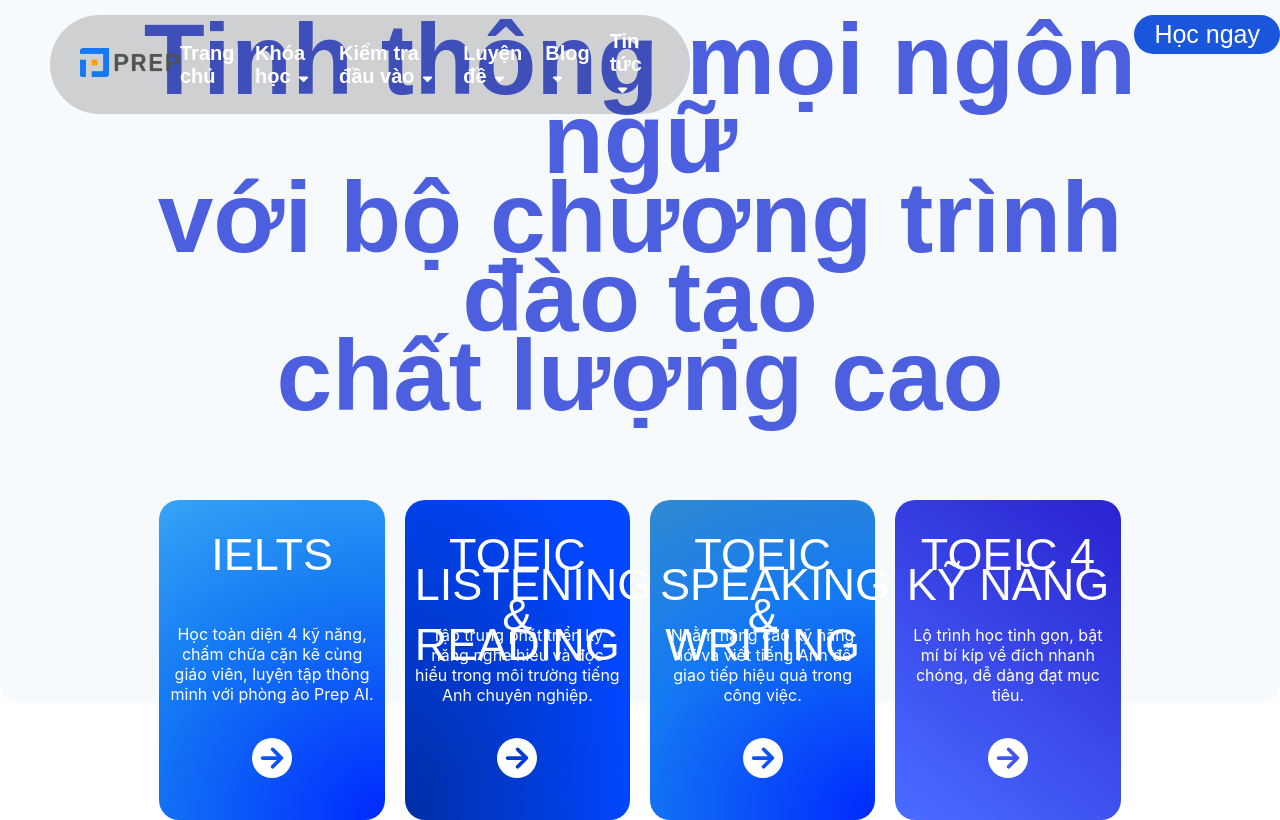
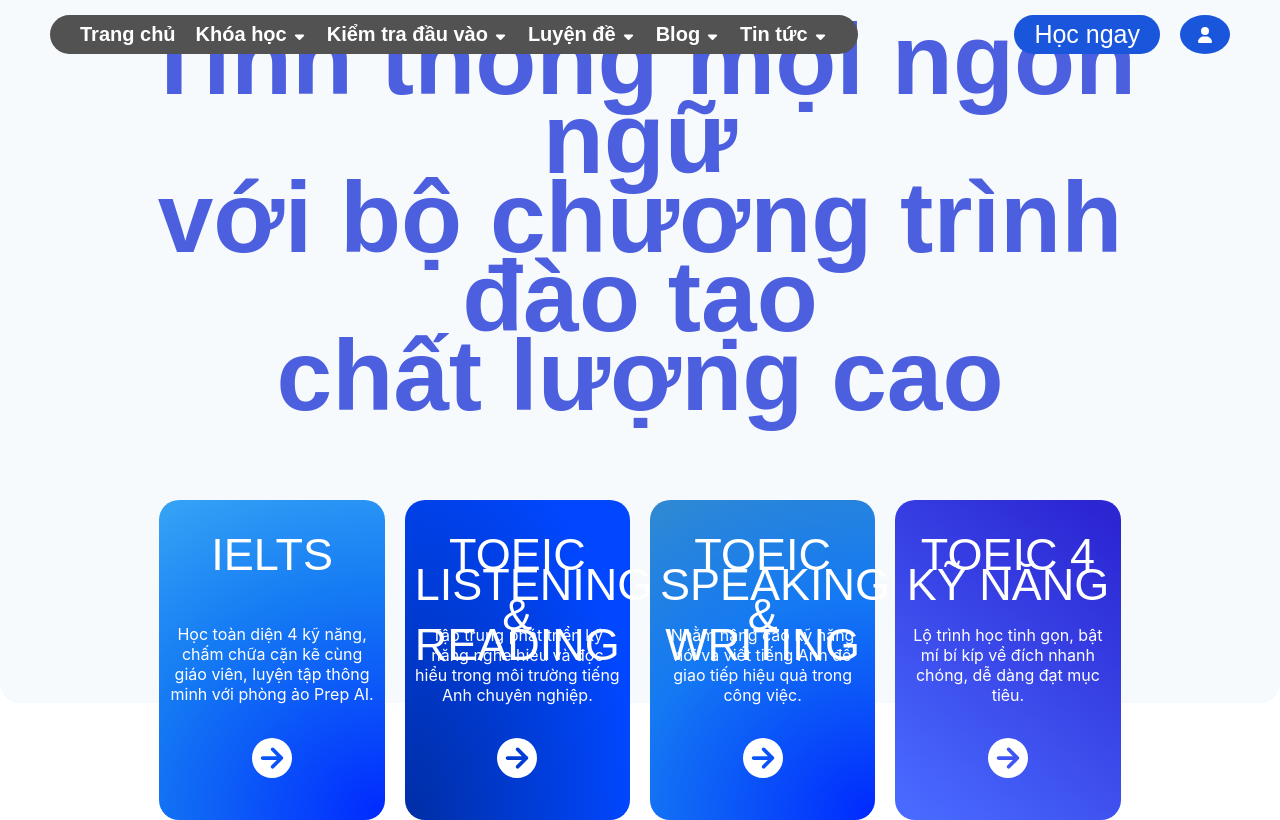
Before and after one commit to kamishirosherrie/elearning-ui, a React (Create React App) app: page / in a window 1280 px wide. Built offline with nearby package versions, Linux system fonts and the light colour scheme; sample sign-in values are in the browser's storage; a web font is replaced by a local one.

Commit message:
create sidebar

```diff
--- a/public/index.html
+++ b/public/index.html
@@ -23,7 +23,7 @@
       work correctly both with client-side routing and a non-root public URL.
       Learn how to configure a non-root public URL by running `npm run build`.
     -->
-        <title>React App</title>
+        <title>Edu English</title>
     </head>
     <body>
         <noscript>You need to enable JavaScript to run this app.</noscript>
--- a/src/components/Dashboard/Dashboard.js
+++ b/src/components/Dashboard/Dashboard.js
@@ -1,19 +1,14 @@
 import React, { useContext } from 'react'
 import AuthContext from '../../context/AuthContext'
-import { useNavigate } from 'react-router-dom'
+import Sidebar from '../../layouts/Sidebar/Sidebar'
 
 const Dashboard = () => {
-    const { user, logout } = useContext(AuthContext)
-    const navigate = useNavigate()
+    const { user } = useContext(AuthContext)
 
-    const handleLogout = () => {
-        logout()
-        navigate('/')
-    }
     return (
         <div className="dashboard">
+            <Sidebar />
             <h2>Chào mừng, {user?.email}!</h2>
-            <button onClick={handleLogout}>Đăng xuất</button>
         </div>
     )
 }
--- /dev/null
+++ b/src/components/Icon/Icon.js
@@ -0,0 +1,20 @@
+export const UserSecurityIcon = ({ width, height, className }) => (
+    <svg xmlns="http://www.w3.org/2000/svg" width={width} height={height} className={className} viewBox="0 0 24 24" fill="none">
+        <path
+            opacity="0.4"
+            d="M9.6906 1.52364C11.1197 0.677343 12.8803 0.677343 14.3094 1.52364L19.6906 4.71039C21.1197 5.55668 22 7.12069 22 8.81328V15.1868C22 16.8794 21.1197 18.4434 19.6906 19.2897L14.3094 22.4764C12.8803 23.3227 11.1197 23.3227 9.6906 22.4764L4.3094 19.2897C2.88034 18.4434 2 16.8794 2 15.1868V8.81328C2 7.12069 2.88034 5.55668 4.3094 4.71039L9.6906 1.52364Z"
+            fill="#0071F9"
+        ></path>
+        <path
+            d="M9.6906 22.4761C11.1197 23.3224 12.8803 23.3224 14.3094 22.4761L19.0011 19.6977C17.6035 17.2199 14.9915 15.553 12 15.553C9.00846 15.553 6.39651 17.2199 4.99884 19.6977L9.6906 22.4761Z"
+            fill="#0071F9"
+        ></path>
+        <circle cx="3.33333" cy="3.33333" r="3.33333" transform="matrix(1 0 0 -1 8.66669 13.1111)" fill="#0071F9"></circle>
+    </svg>
+)
+
+export const UserIcon = ({ width, height, className }) => (
+    <svg xmlns="http://www.w3.org/2000/svg" viewBox="0 0 448 512" width={width} height={height} className={className}>
+        <path d="M224 256A128 128 0 1 0 224 0a128 128 0 1 0 0 256zm-45.7 48C79.8 304 0 383.8 0 482.3C0 498.7 13.3 512 29.7 512l388.6 0c16.4 0 29.7-13.3 29.7-29.7C448 383.8 368.2 304 269.7 304l-91.4 0z" />
+    </svg>
+)
--- a/src/layouts/HeaderOnly/HeaderOnly.js
+++ b/src/layouts/HeaderOnly/HeaderOnly.js
@@ -4,14 +4,20 @@
 import classNames from 'classnames/bind'
 import { image } from '../../assets/images/image'
 import { ArrowDown } from '../../components/Icons/Icon'
-import { useState } from 'react'
+import { useContext, useState } from 'react'
 import Login from '../../components/Login/Login'
+import AuthContext from '../../context/AuthContext'
+import { FontAwesomeIcon } from '@fortawesome/react-fontawesome'
+import { faUser } from '@fortawesome/free-solid-svg-icons'
+import { Link } from 'react-router-dom'
 
 const cx = classNames.bind(styles)
 Modal.setAppElement('#root')
 
 function HeaderOnly() {
     const [isOpen, setIsOpen] = useState(false)
+
+    const { user } = useContext(AuthContext)
 
     const handleLogin = () => {
         setIsOpen(true)
@@ -115,6 +121,13 @@
                     <button className={cx('start-now')} onClick={handleLogin}>
                         Học ngay
                     </button>
+                    {user ? (
+                        <div className={cx('user')}>
+                            <Link to="/my-account" className={cx('user-icon')}>
+                                <FontAwesomeIcon icon={faUser} />
+                            </Link>
+                        </div>
+                    ) : null}
                 </div>
             </div>
             <Login isOpen={isOpen} closeModal={closeModal} setIsOpen={setIsOpen} />
--- a/src/layouts/HeaderOnly/HeaderOnly.module.scss
+++ b/src/layouts/HeaderOnly/HeaderOnly.module.scss
@@ -4,7 +4,7 @@
 .wrapper {
     .navbar {
         display: flex;
-        position: absolute;
+        position: fixed;
         font-family: $dongle;
         margin-top: 15px;
         z-index: 999;
@@ -12,14 +12,14 @@
         width: 100%;
         .menu {
             display: flex;
-            background-color: rgb(0 0 0 / 0.17);
-            width: 50%;
-            padding: 15px 30px;
+            background-color: rgb(82 82 82);
+            padding: 0 30px;
             margin-left: 50px;
             border-radius: 60px;
             justify-content: space-between;
             .logo {
                 align-content: center;
+                display: none;
             }
             .menu-list {
                 position: relative;
@@ -60,6 +60,9 @@
                 }
             }
         }
+        .button {
+            margin-right: 50px;
+            display: flex;
             .start-now {
                 background-color: rgb(26 86 219 / 1);
                 padding: 5px 20px;
@@ -69,5 +72,22 @@
                 font-size: 25px;
                 font-family: $dongle;
             }
+            .user {
+                margin-left: 20px;
+                background-color: rgb(26, 86, 219);
+                width: 50px;
+                border-radius: 50%;
+                position: relative;
+                .user-icon {
+                    color: white;
+                    position: absolute;
+                    display: block;
+                    height: 16px;
+                    top: 50%;
+                    left: 50%;
+                    transform: translate(-50%, -50%);
                 }
             }
+        }
+    }
+}
--- /dev/null
+++ b/src/layouts/Sidebar/Sidebar.js
@@ -0,0 +1,42 @@
+import { UserSecurityIcon } from '../../components/Icon/Icon'
+import { Link } from 'react-router-dom'
+import { useContext } from 'react'
+import AuthContext from '../../context/AuthContext'
+
+import classNames from 'classnames/bind'
+import styles from './Sidebar.module.scss'
+
+const cx = classNames.bind(styles)
+
+function Sidebar() {
+    const { logout } = useContext(AuthContext)
+    const handleLogout = () => {
+        logout()
+    }
+    return (
+        <div className={cx('wrapper')}>
+            <div className={cx('navbar')}>
+                <div className={cx('navbar-item')}>
+                    <UserSecurityIcon className={cx('icon')} width={24} height={24} />
+                    <Link to="/my-account" className={cx('navbar-link')}>
+                        Tài khoản của tôi
+                    </Link>
+                </div>
+                <div className={cx('navbar-item')}>
+                    <UserSecurityIcon className={cx('icon')} width={24} height={24} />
+                    <Link to="/my-account" className={cx('navbar-link')}>
+                        Khoá học của tôi
+                    </Link>
+                </div>
+                <div className={cx('navbar-item')}>
+                    <UserSecurityIcon className={cx('icon')} width={24} height={24} />
+                    <Link to="/" className={cx('navbar-link')} onClick={handleLogout}>
+                        Đăng xuất
+                    </Link>
+                </div>
+            </div>
+        </div>
+    )
+}
+
+export default Sidebar
--- a/src/pages/Courses/Course.js
+++ b/src/pages/Courses/Course.js
@@ -26,7 +26,7 @@
     }, [slug])
     return (
         <div className={cx('wrapper')}>
-            <Header />
+            {/* <Header /> */}
             <h1>{course.title}</h1>
             <h1>{course.description}</h1>
             <ListLesson slug={slug} />
--- a/src/pages/Quizze/Quizze.js
+++ b/src/pages/Quizze/Quizze.js
@@ -62,29 +62,27 @@
         }
     }
 
-    const handleBack = () => {}
-
     return (
         <div className={cx('wrapper')}>
             <div className={cx('header')}>
                 <h1>{quizze.title}</h1>
-                <button onClick={handleBack}>Quay lại</button>
+                <button onClick={() => window.history.back()}>Back</button>
                 <div className={cx('count')}>
-                    Tổng số: {Object.keys(selectedAnswer).length}/{questions.length}
+                    Total: {Object.keys(selectedAnswer).length}/{questions.length}
                 </div>
                 <button type="submit" onClick={handleSubmit}>
-                    Nộp bài
+                    Submit
                 </button>
             </div>
             <div className={cx('content')}>
-                {questions.map((question) => (
+                {questions.map((question, indexQuestion) => (
                     <div className={cx('question-wrapper')} key={question._id}>
                         <div className={cx('question')}>
-                            <h3>Question {question._id + 1}</h3>
+                            <h3>Question {indexQuestion + 1}</h3>
                             <span>{question.question}</span>
                         </div>
                         <div className={cx('answer')}>
-                            {question.answer.map((answer) => (
+                            {question.answer.map((answer, indexAnswer) => (
                                 <div className={cx('answer-item')} key={answer._id}>
                                     <input
                                         type="radio"
@@ -95,7 +93,7 @@
                                         checked={selectedAnswer[question._id] === answer.text}
                                     />
                                     <label htmlFor={answer.text + answer._id}>
-                                        {answer._id + 1}. {answer.text}
+                                        {indexAnswer + 1}. {answer.text}
                                     </label>
                                 </div>
                             ))}
@@ -104,8 +102,8 @@
                 ))}
             </div>
             <Modal isOpen={isOpen} onRequestClose={closeModal} contentLabel="Total Exam">
-                <h2>Nộp bài thành công</h2>
-                <span>Số điểm của bạn: {totalScore}</span>
+                <h2>Submited successfully!</h2>
+                <span>Your total score: {totalScore}</span>
                 <button onClick={closeModal}>Close</button>
             </Modal>
         </div>
```
Also changed, not shown: src/layouts/Sidebar/Sidebar.module.scss (added). Lines whose indentation alone changed are shown as unchanged.
